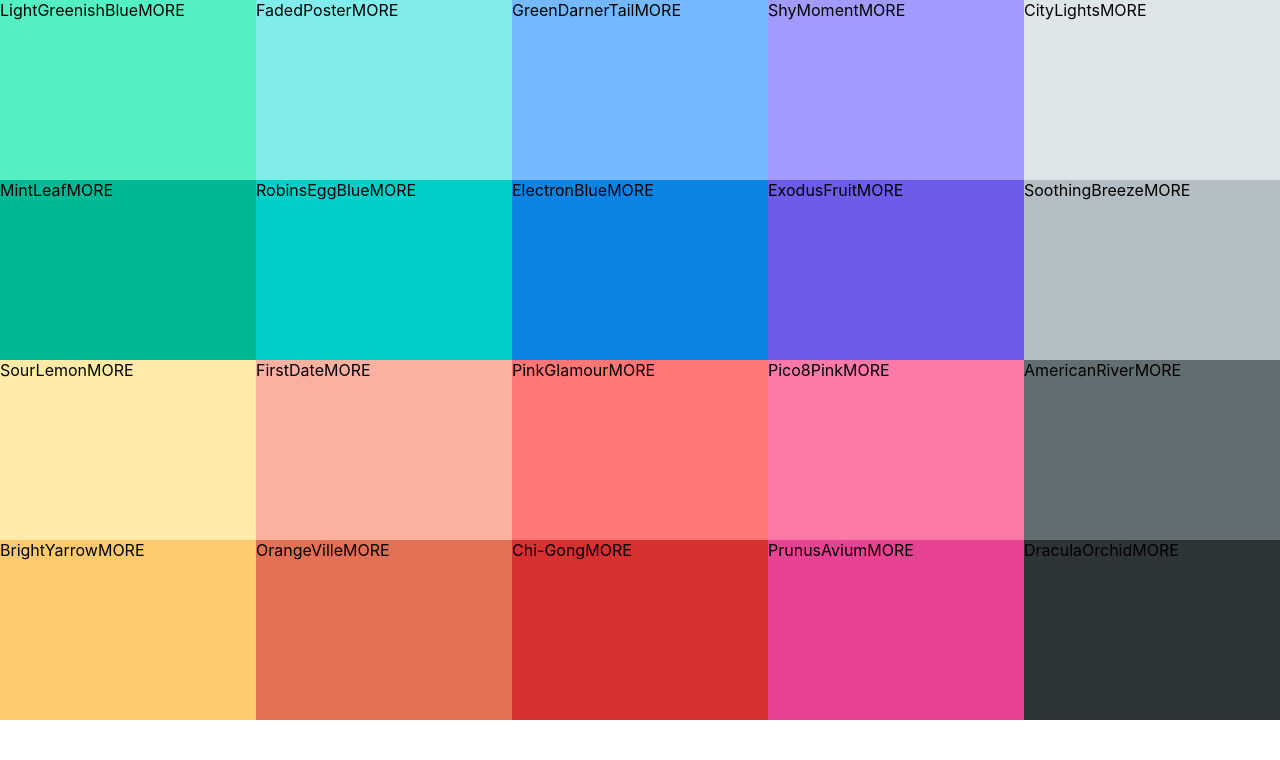
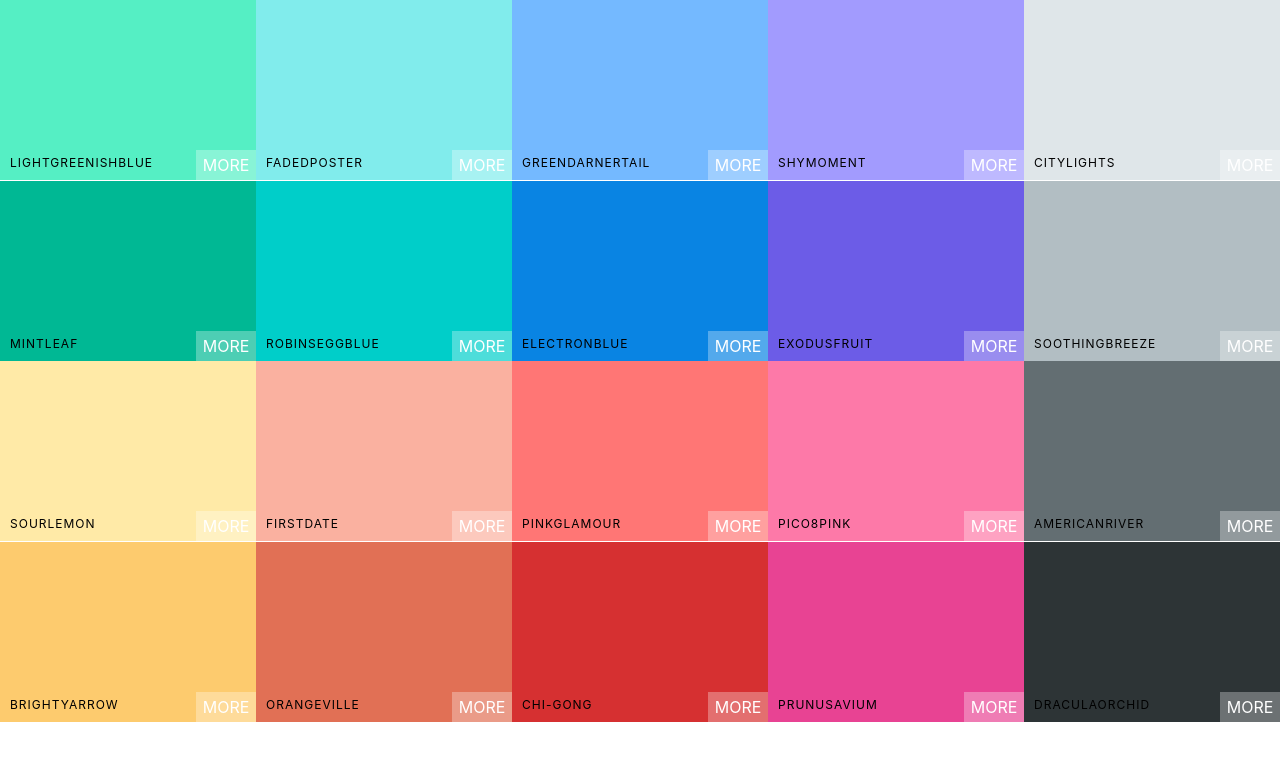
Before and after one commit to karlbalagtey/react-palette, a React (Create React App) app: page / in a window 1280 px wide. Shown: the top 760 px of the page. Built offline with nearby package versions, Linux system fonts and the light colour scheme.

Commit message:
Added CopyToClipboard, renamed components

```diff
--- a/package.json
+++ b/package.json
@@ -4,6 +4,7 @@
   "private": true,
   "dependencies": {
     "react": "^16.8.6",
+    "react-copy-to-clipboard": "^5.0.1",
     "react-dom": "^16.8.6",
     "react-scripts": "3.0.1"
   },
--- /dev/null
+++ b/src/ColorBox.css
@@ -0,0 +1,60 @@
+.ColorBox {
+	width: 20%;
+	height: 25%;
+	margin: 0 auto;
+	display: inline-block;
+	position: relative;
+	cursor: pointer;
+	margin-bottom: -3.5px;
+}
+
+.copy-button {
+	width: 100px;
+	height: 30px;
+	position: absolute;
+	display: inline-block;
+	top: 50%;
+	left: 50%;
+	margin-left: -50px;
+	margin-top: -15px;
+	text-align: center;
+	outline: none;
+	background: rgba(255, 255, 255, 0.3);
+	font-size: 1rem;
+	line-height: 30px;
+	color: white;
+	text-transform: uppercase;
+	border: none;
+	opacity: 0;
+}
+
+.ColorBox:hover .copy-button {
+	opacity: 1;
+	transition: 0.5s;
+}
+
+.box-content {
+	position: absolute;
+	width: 100%;
+	left: 0px;
+	bottom: 0px;
+	padding: 10px;
+	color: black;
+	letter-spacing: 1px;
+	text-transform: uppercase;
+	font-size: 12px;
+}
+
+.see-more {
+	background: rgba(255, 255, 255, 0.3);
+	position: absolute;
+	border: none;
+	right: 0px;
+	bottom: 0px;
+	color: white;
+	width: 60px;
+	height: 30px;
+	text-align: center;
+	line-height: 30px;
+	text-transform: uppercase;
+}
--- /dev/null
+++ b/src/ColorBox.js
@@ -0,0 +1,25 @@
+import React, { Component } from 'react';
+import { CopyToClipboard } from 'react-copy-to-clipboard';
+import './ColorBox.css';
+
+class ColorBox extends Component {
+	render() {
+		const { name, background } = this.props;
+
+		return (
+			<CopyToClipboard text={background}>
+				<div style={{ background }} className="ColorBox">
+					<div className='copy-container'>
+						<div className="box-content">
+							<span>{name}</span>
+						</div>
+						<button className="copy-button">Copy</button>
+					</div>
+					<span className="see-more">More</span>
+				</div>
+			</CopyToClipboard>
+		);
+	}
+}
+
+export default ColorBox;
--- a/src/ColourBox.css
+++ /dev/null
@@ -1,8 +0,0 @@
-.ColourBox {
-	width: 20%;
-	height: 25%;
-	margin: 0 auto;
-	display: inline-block;
-	position: relative;
-	cursor: pointer;
-}
--- a/src/ColourBox.js
+++ /dev/null
@@ -1,15 +0,0 @@
-import React, { Component } from 'react';
-import './ColourBox.css';
-
-class ColourBox extends Component {
-	render() {
-		return (
-			<div style={{ background: this.props.background.color }} className="ColourBox">
-				<span>{this.props.background.name}</span>
-				<span>MORE</span>
-			</div>
-		);
-	}
-}
-
-export default ColourBox;
--- a/src/Palette.css
+++ b/src/Palette.css
@@ -2,6 +2,6 @@
 	height: 100vh;
 }
 
-.Palette-colours {
+.Palette-colors {
 	height: 90%;
 }
--- a/src/Palette.js
+++ b/src/Palette.js
@@ -1,19 +1,23 @@
 import React, { Component } from 'react';
-import ColourBox from './ColourBox';
+import ColorBox from './ColorBox';
 import './Palette.css';
 
 class Palette extends Component {
 	render() {
-		const colourBoxes = this.props.colors.map(colour => (
-			<ColourBox background={colour} />
+		const colorBoxes = this.props.colors.map((color, index) => (
+			<ColorBox
+				key={index}
+				background={color.color}
+				name={color.name}
+			/>
 		));
 
 		return (
 			<div className="Palette">
 				{/* Navbar here */}
 
-				<div className="Palette-colours">
-					{colourBoxes}
+				<div className="Palette-colors">
+					{colorBoxes}
 				</div>
 
 				{/* Footer here */}
```
Also changed, not shown: 1 other file (tests, documents, lock files or other folders).
